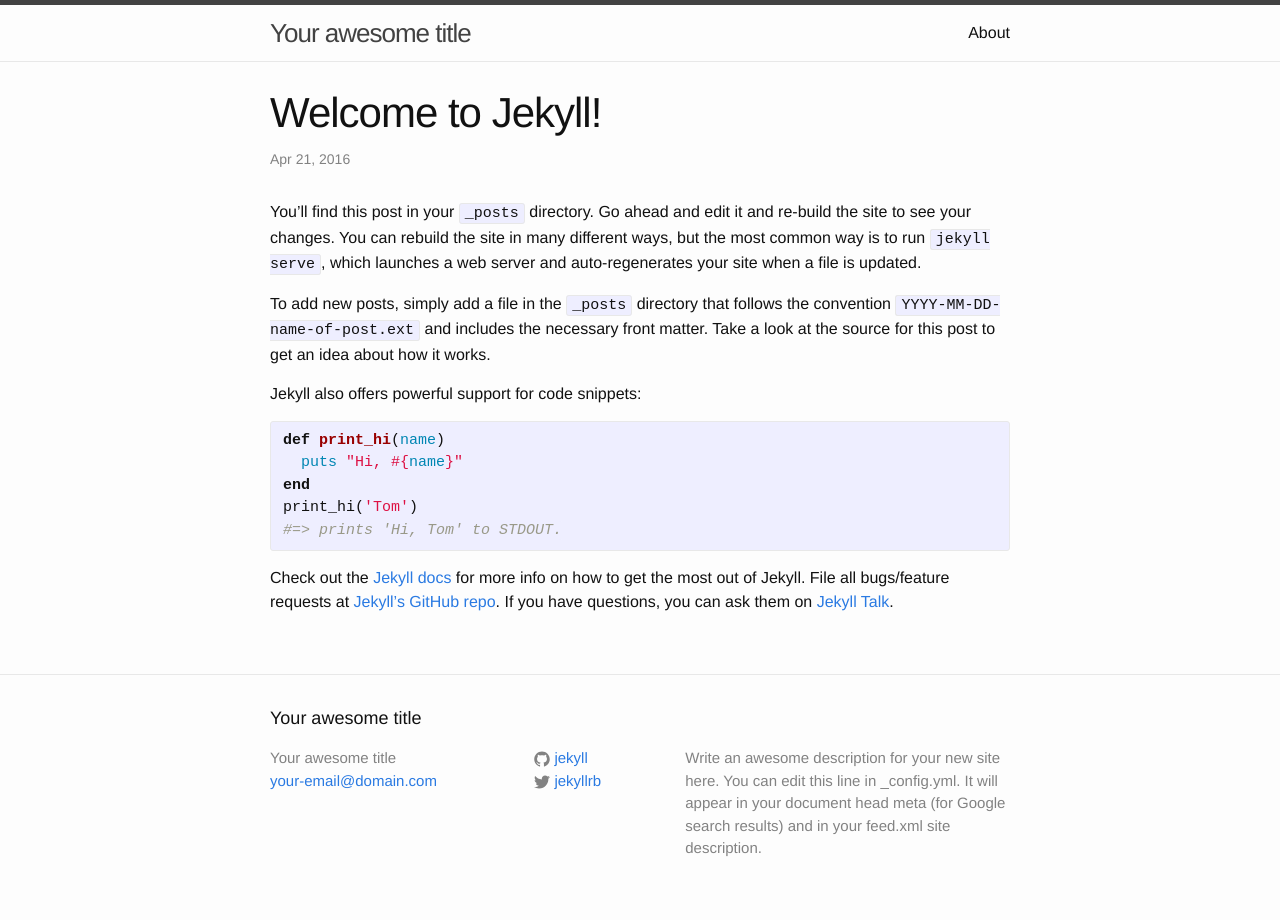
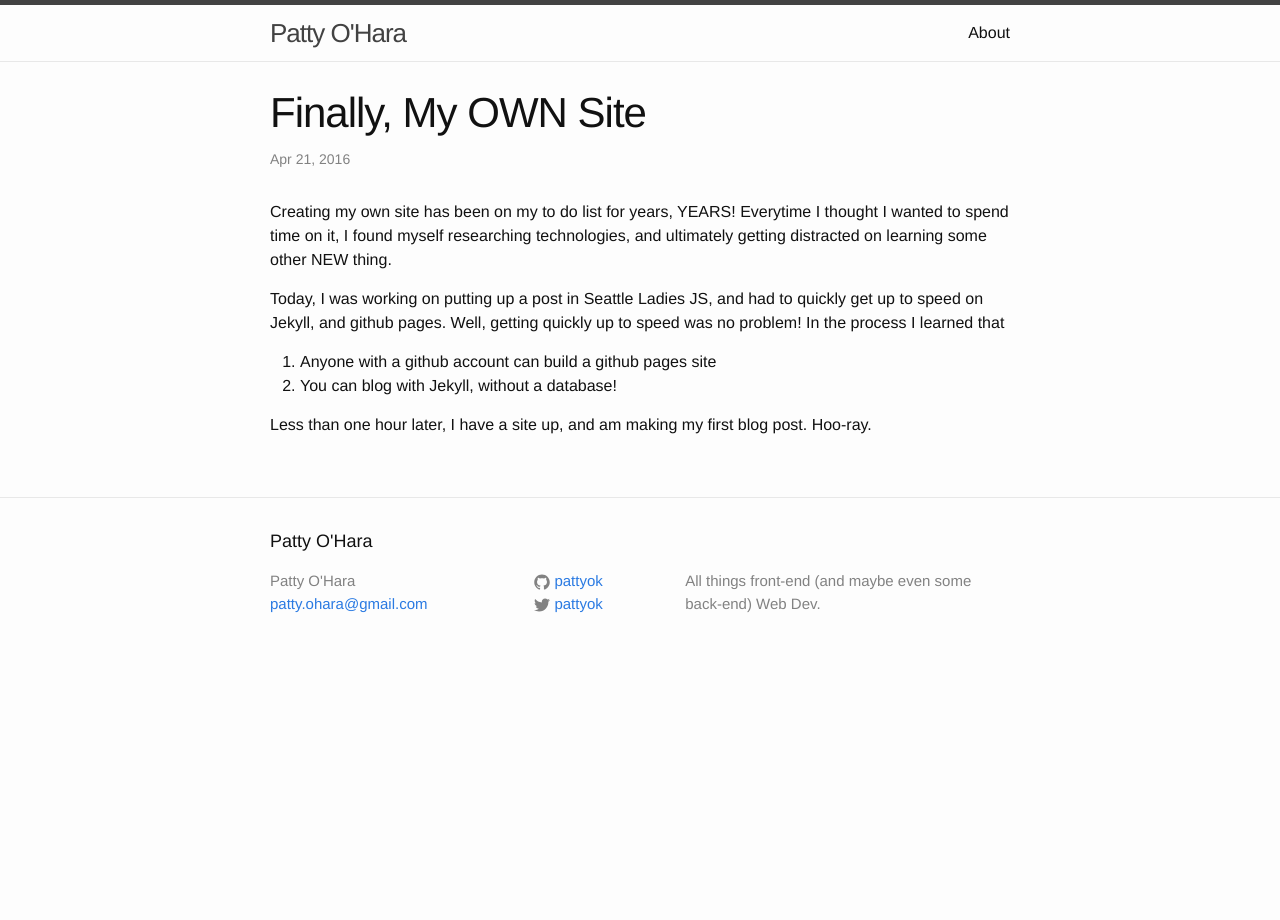
Before and after one commit to pattyok/pattyok.github.io, a Jekyll site: the page built from _posts/2016-04-21-welcome-to-jekyll.markdown, in a window 1280 px wide. Built offline with Jekyll 4.4.1, drawn with Linux system fonts in a browser that asks for light colours.

Commit message:
my first post

```diff
--- a/_config.yml
+++ b/_config.yml
@@ -6,16 +6,14 @@
 # 'jekyll serve'. If you change this file, please restart the server process.
 
 # Site settings
-title: Your awesome title
-email: your-email@domain.com
+title: Patty O'Hara
+email: patty.ohara@gmail.com
 description: > # this means to ignore newlines until "baseurl:"
-  Write an awesome description for your new site here. You can edit this
-  line in _config.yml. It will appear in your document head meta (for
-  Google search results) and in your feed.xml site description.
+  All things front-end (and maybe even some back-end) Web Dev.
 baseurl: "" # the subpath of your site, e.g. /blog
-url: "http://yourdomain.com" # the base hostname & protocol for your site
-twitter_username: jekyllrb
-github_username:  jekyll
+url: "http://pattyok.github.io" # the base hostname & protocol for your site
+twitter_username: pattyok
+github_username:  pattyok
 
 # Build settings
 markdown: kramdown
--- a/_posts/2016-04-21-welcome-to-jekyll.markdown
+++ b/_posts/2016-04-21-welcome-to-jekyll.markdown
@@ -1,25 +1,13 @@
 ---
 layout: post
-title:  "Welcome to Jekyll!"
+title:  "Finally, My OWN Site"
 date:   2016-04-21 11:56:05 -0700
 categories: jekyll update
 ---
-You’ll find this post in your `_posts` directory. Go ahead and edit it and re-build the site to see your changes. You can rebuild the site in many different ways, but the most common way is to run `jekyll serve`, which launches a web server and auto-regenerates your site when a file is updated.
+Creating my own site has been on my to do list for years, YEARS! Everytime I thought I wanted to spend time on it, I found myself researching technologies, and ultimately getting distracted on learning some other NEW thing.
 
-To add new posts, simply add a file in the `_posts` directory that follows the convention `YYYY-MM-DD-name-of-post.ext` and includes the necessary front matter. Take a look at the source for this post to get an idea about how it works.
+Today, I was working on putting up a post in Seattle Ladies JS, and had to quickly get up to speed on Jekyll, and github pages. Well, getting quickly up to speed was no problem! In the process I learned that
+1. Anyone with a github account can build a github pages site
+2. You can blog with Jekyll, without a database!
 
-Jekyll also offers powerful support for code snippets:
-
-{% highlight ruby %}
-def print_hi(name)
-  puts "Hi, #{name}"
-end
-print_hi('Tom')
-#=> prints 'Hi, Tom' to STDOUT.
-{% endhighlight %}
-
-Check out the [Jekyll docs][jekyll-docs] for more info on how to get the most out of Jekyll. File all bugs/feature requests at [Jekyll’s GitHub repo][jekyll-gh]. If you have questions, you can ask them on [Jekyll Talk][jekyll-talk].
-
-[jekyll-docs]: http://jekyllrb.com/docs/home
-[jekyll-gh]:   https://github.com/jekyll/jekyll
-[jekyll-talk]: https://talk.jekyllrb.com/
+Less than one hour later, I have a site up, and am making my first blog post. Hoo-ray.
```
